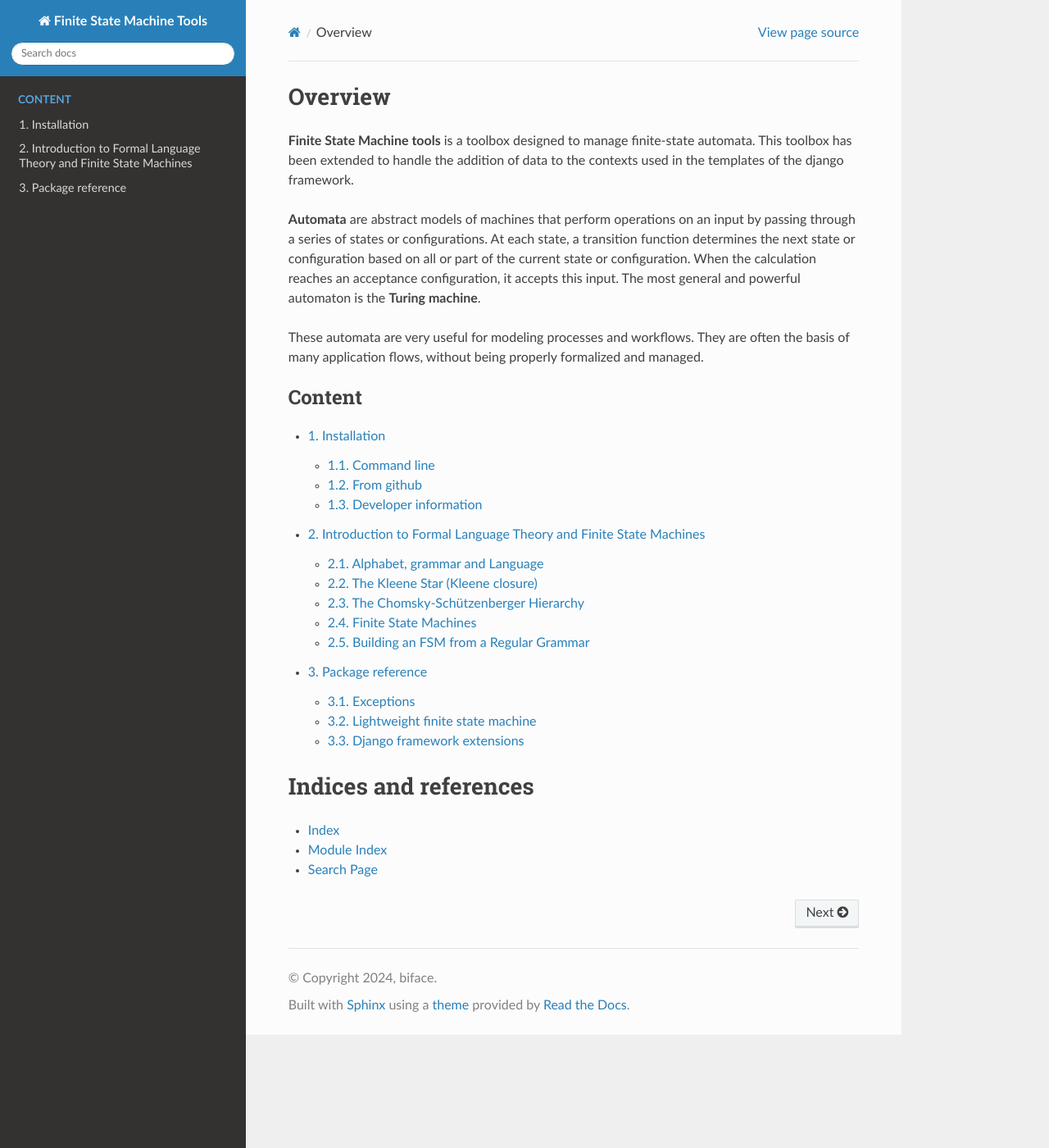
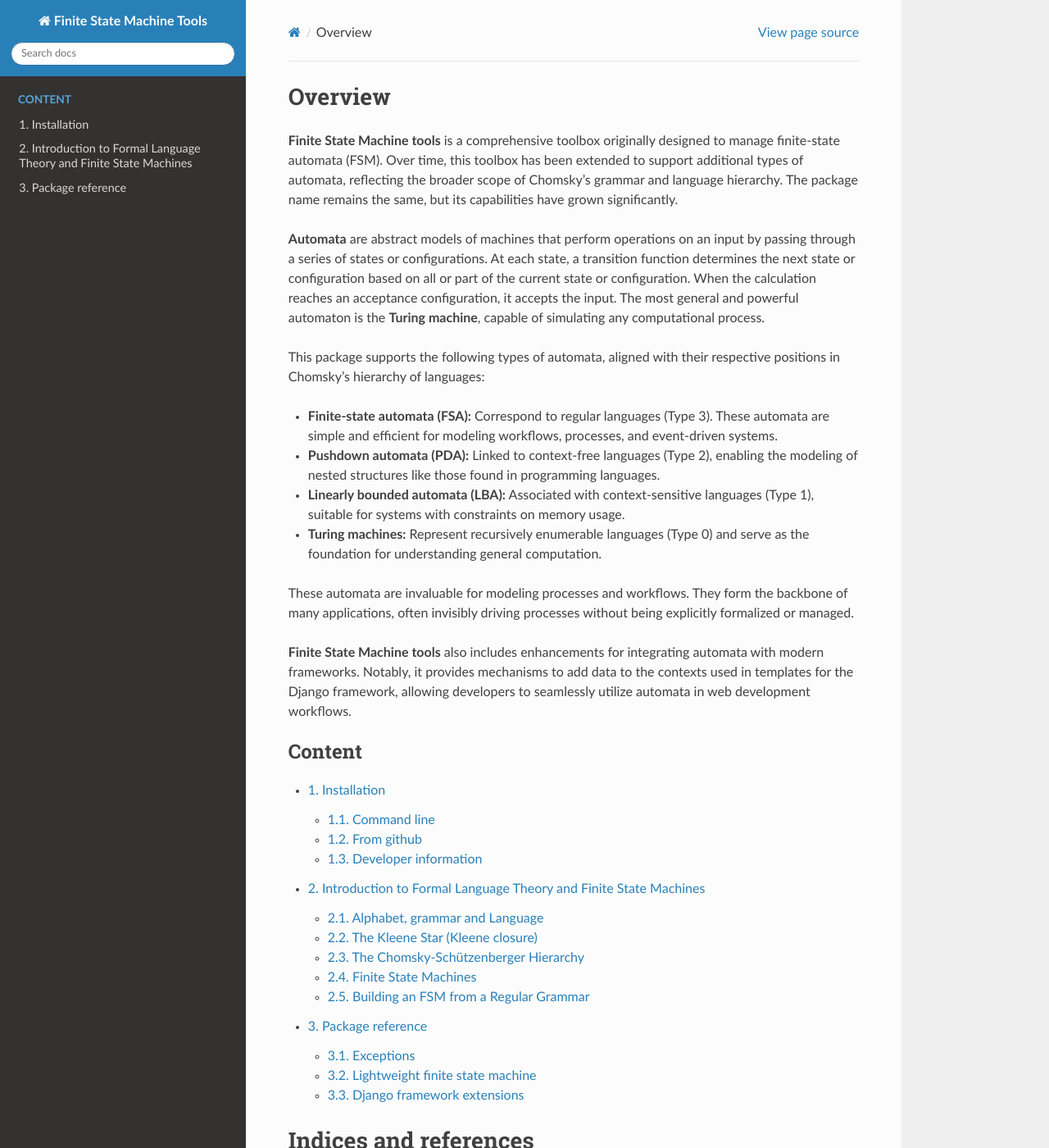
Before and after one commit to biface/automata, a Sphinx documentation site: the page built from doc/source/index.rst, in a window 1280 px wide and 1400 px high. Shown: the whole window at 82% size. Built offline with Sphinx 7.4.7 and the Read the Docs theme 3.1.0, drawn with Linux system fonts in a browser that asks for light colours.

```diff
--- a/doc/source/index.rst
+++ b/doc/source/index.rst
@@ -1,16 +1,32 @@
 Overview
 ========
 
-**Finite State Machine tools** is a toolbox designed to manage finite-state automata. This toolbox has been extended to
-handle the addition of data to the contexts used in the templates of the django framework.
+**Finite State Machine tools** is a comprehensive toolbox originally designed to manage finite-state automata (FSM).
+Over time, this toolbox has been extended to support additional types of automata, reflecting the broader scope of
+Chomsky's grammar and language hierarchy. The package name remains the same, but its capabilities have grown significantly.
 
-**Automata** are abstract models of machines that perform operations on an input by passing through a series of states or
-configurations. At each state, a transition function determines the next state or configuration based on all or part of
-the current state or configuration. When the calculation reaches an acceptance configuration, it accepts this input.
-The most general and powerful automaton is the **Turing machine**.
+**Automata** are abstract models of machines that perform operations on an input by passing through a series of states
+or configurations. At each state, a transition function determines the next state or configuration based on all or part
+of the current state or configuration. When the calculation reaches an acceptance configuration, it accepts the input.
+The most general and powerful automaton is the **Turing machine**, capable of simulating any computational process.
 
-These automata are very useful for modeling processes and workflows. They are often the basis of many application flows,
-without being properly formalized and managed.
+This package supports the following types of automata, aligned with their respective positions in Chomsky's hierarchy of languages:
+
+- **Finite-state automata (FSA):** Correspond to regular languages (Type 3). These automata are simple and efficient for
+  modeling workflows, processes, and event-driven systems.
+- **Pushdown automata (PDA):** Linked to context-free languages (Type 2), enabling the modeling of nested structures
+  like those found in programming languages.
+- **Linearly bounded automata (LBA):** Associated with context-sensitive languages (Type 1), suitable for systems with
+  constraints on memory usage.
+- **Turing machines:** Represent recursively enumerable languages (Type 0) and serve as the foundation for understanding
+  general computation.
+
+These automata are invaluable for modeling processes and workflows. They form the backbone of many applications, often
+invisibly driving processes without being explicitly formalized or managed.
+
+**Finite State Machine tools** also includes enhancements for integrating automata with modern frameworks. Notably, it
+provides mechanisms to add data to the contexts used in templates for the Django framework, allowing developers to
+seamlessly utilize automata in web development workflows.
 
 .. toctree::
     install
```
